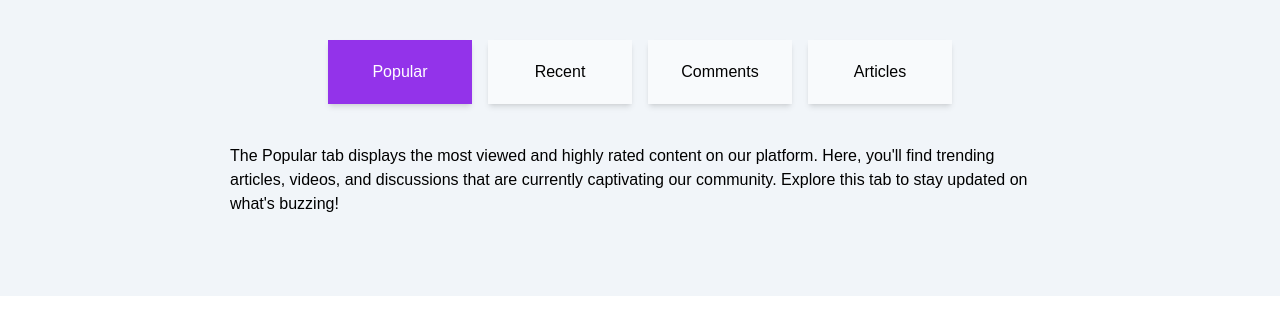
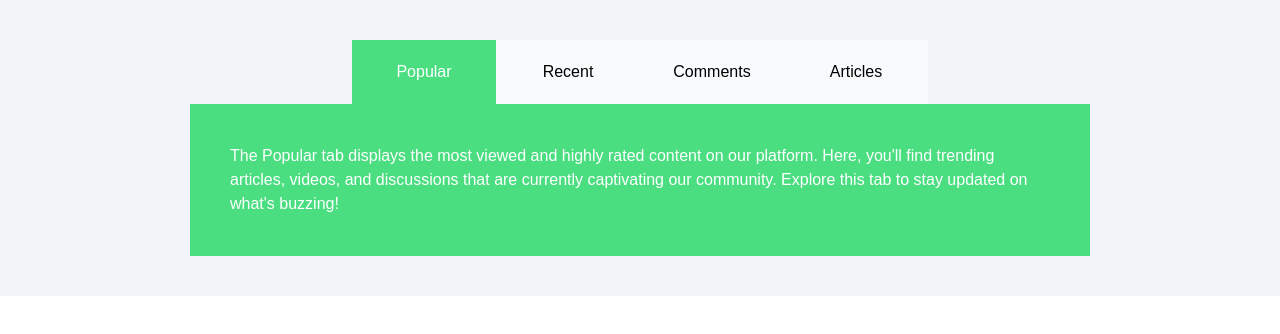
Before and after one commit to Mark-Alexis-Posadas/react-projects, a React app: page / in a window 1280 px wide. Shown: the top 334 px of the page. Built offline with nearby package versions, Linux system fonts and the light colour scheme; the HTML template or start-up script is replaced by a standard one.

Commit message:
optimize tab color

```diff
--- a/src/components/Tab/TabItem.jsx
+++ b/src/components/Tab/TabItem.jsx
@@ -4,9 +4,15 @@ export default function TabItem({ tabItems, handleChangeTab, activeTab }) {
       <ul className="flex items-center">
         {tabItems.map((item, idx) => (
           <li
-            className={`w-[9rem] h-16 mx-2 shadow-md flex items-center justify-center cursor-pointer ${
+            className={`w-[9rem] h-16  flex items-center justify-center cursor-pointer ${
               activeTab === idx
-                ? "bg-purple-600 text-white"
+                ? idx === 0
+                  ? "bg-green-400 text-white"
+                  : idx === 1
+                  ? "bg-purple-400 text-white"
+                  : idx === 2
+                  ? "bg-red-400 text-white"
+                  : "bg-orange-400 text-white"
                 : "bg-slate-50 text-black"
             }`}
             key={idx}
@@ -20,9 +26,17 @@ export default function TabItem({ tabItems, handleChangeTab, activeTab }) {
       {tabItems.map((item, idx) => (
         <div
           key={idx}
-          className={`${
-            activeTab === idx ? "block" : "hidden"
-          } p-10 max-w-[900px]`}
+          className={`${activeTab === idx ? "block" : "hidden"} ${
+            idx === 0
+              ? "bg-green-400"
+              : idx === 1
+              ? "bg-purple-400"
+              : idx === 2
+              ? "bg-red-400"
+              : idx === 3
+              ? "bg-orange-400"
+              : ""
+          } p-10 max-w-[900px] text-white`}
         >
           {item.content}
         </div>
```
